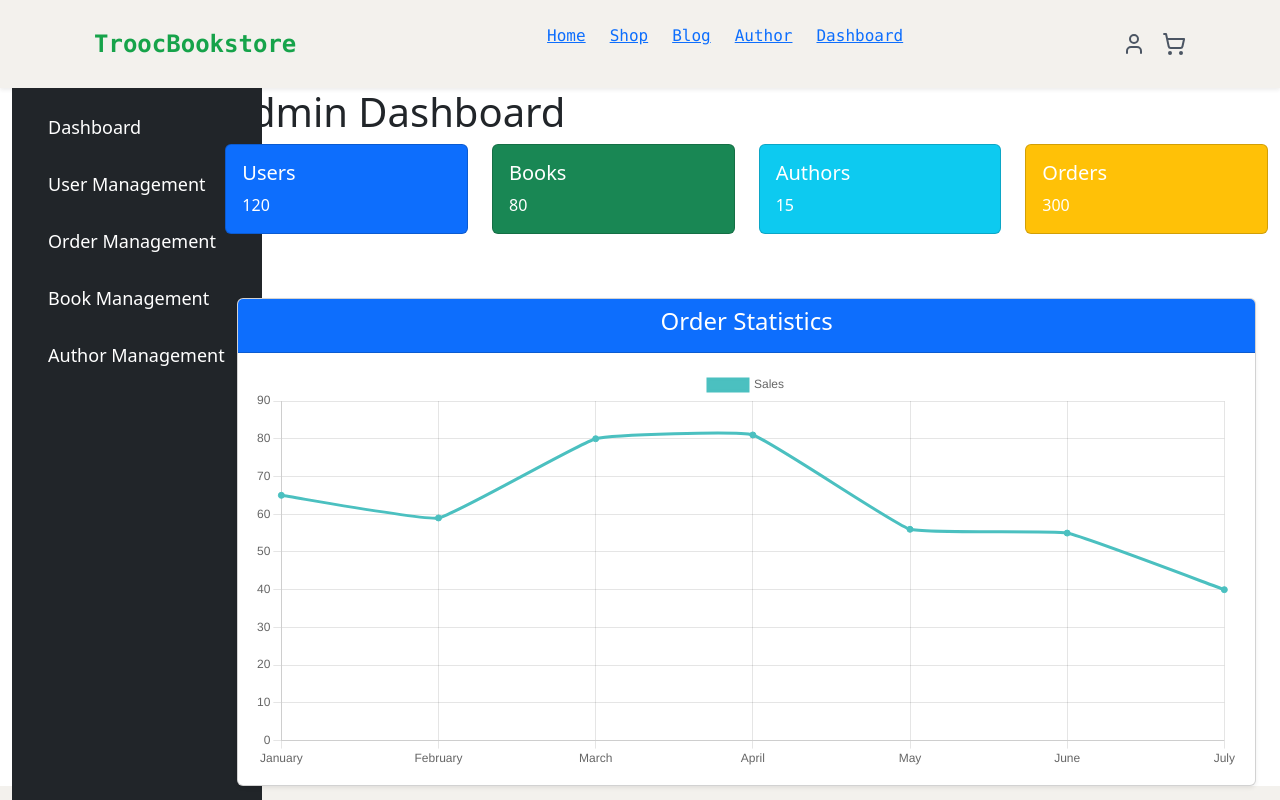
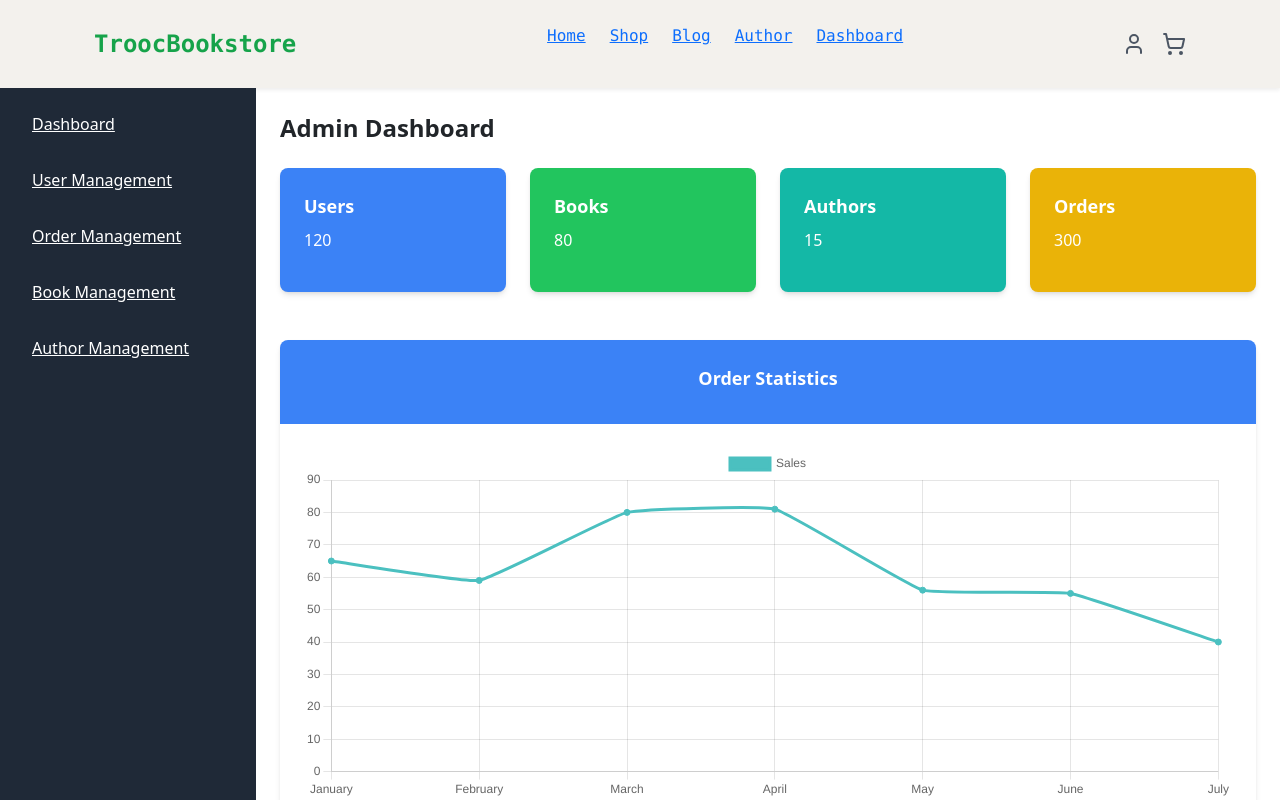
Before and after one commit to tticasso/troocbookstore, a React (Create React App) app in the folder fe/: page /dashboard in a window 1280 px wide. Shown: the top 800 px of the page. Built offline with nearby package versions, Linux system fonts and the light colour scheme.

Commit message:
TRC-15-FE-DashBoard-tailwind

```diff
--- a/fe/src/pages/dashboard/DashBoard.js
+++ b/fe/src/pages/dashboard/DashBoard.js
@@ -1,23 +1,20 @@
 import React from 'react';
-import { Container, Row, Col } from 'react-bootstrap';
 import Sidebar from './Sidebar';
 import DashboardOverview from './DashBoardOverview';
 import OrderChart from './OrderChart';
 
 const Dashboard = () => {
   return (
-    <Container fluid>
-      <Row>
-        <Col md={2}>
-          <Sidebar />
-        </Col>
-        <Col md={10}>
-          <h1>Admin Dashboard</h1>
-          <DashboardOverview />
-          <OrderChart />
-        </Col>
-      </Row>
-    </Container>
+    <div className="flex">
+      <div className="w-1/5">
+        <Sidebar />
+      </div>
+      <div className="w-4/5 p-4">
+        <h1 className="text-2xl font-bold mb-4">Admin Dashboard</h1>
+        <DashboardOverview />
+        <OrderChart />
+      </div>
+    </div>
   );
 };
 
--- a/fe/src/pages/dashboard/DashBoardOverview.js
+++ b/fe/src/pages/dashboard/DashBoardOverview.js
@@ -1,5 +1,4 @@
 import React from 'react';
-import { Card, Row, Col } from 'react-bootstrap';
 
 const DashboardOverview = () => {
   const stats = {
@@ -9,41 +8,35 @@ const DashboardOverview = () => {
     orders: 300,
   };
 
+  const cardStyles = "bg-blue-500 text-white p-4 rounded-lg shadow-md";
+
   return (
-    <Row>
-      <Col md={3}>
-        <Card bg="primary" text="white" className="mb-3">
-          <Card.Body>
-            <Card.Title>Users</Card.Title>
-            <Card.Text>{stats.users}</Card.Text>
-          </Card.Body>
-        </Card>
-      </Col>
-      <Col md={3}>
-        <Card bg="success" text="white" className="mb-3">
-          <Card.Body>
-            <Card.Title>Books</Card.Title>
-            <Card.Text>{stats.books}</Card.Text>
-          </Card.Body>
-        </Card>
-      </Col>
-      <Col md={3}>
-        <Card bg="info" text="white" className="mb-3">
-          <Card.Body>
-            <Card.Title>Authors</Card.Title>
-            <Card.Text>{stats.authors}</Card.Text>
-          </Card.Body>
-        </Card>
-      </Col>
-      <Col md={3}>
-        <Card bg="warning" text="white" className="mb-3">
-          <Card.Body>
-            <Card.Title>Orders</Card.Title>
-            <Card.Text>{stats.orders}</Card.Text>
-          </Card.Body>
-        </Card>
-      </Col>
-    </Row>
+    <div className="flex gap-4">
+      <div className="w-1/4">
+        <div className={cardStyles}>
+          <h2 className="text-lg font-bold">Users</h2>
+          <p>{stats.users}</p>
+        </div>
+      </div>
+      <div className="w-1/4">
+        <div className="bg-green-500 text-white p-4 rounded-lg shadow-md">
+          <h2 className="text-lg font-bold">Books</h2>
+          <p>{stats.books}</p>
+        </div>
+      </div>
+      <div className="w-1/4">
+        <div className="bg-teal-500 text-white p-4 rounded-lg shadow-md">
+          <h2 className="text-lg font-bold">Authors</h2>
+          <p>{stats.authors}</p>
+        </div>
+      </div>
+      <div className="w-1/4">
+        <div className="bg-yellow-500 text-white p-4 rounded-lg shadow-md">
+          <h2 className="text-lg font-bold">Orders</h2>
+          <p>{stats.orders}</p>
+        </div>
+      </div>
+    </div>
   );
 };
 
--- a/fe/src/pages/dashboard/OrderChart.js
+++ b/fe/src/pages/dashboard/OrderChart.js
@@ -1,10 +1,8 @@
 import React from 'react';
 import { Line } from 'react-chartjs-2';
 import { Chart as ChartJS, CategoryScale, LinearScale, PointElement, LineElement, Title, Tooltip, Legend } from 'chart.js';
-import { Container, Row, Col, Card } from 'react-bootstrap';
-import './OrderChart.css'; // File CSS tuỳ chỉnh của bạn
+import './OrderChart.css'; // Keep custom CSS for chart
 
-// Đăng ký các thành phần của Chart.js
 ChartJS.register(CategoryScale, LinearScale, PointElement, LineElement, Title, Tooltip, Legend);
 
 const data = {
@@ -16,14 +14,14 @@ const data = {
       fill: false,
       backgroundColor: 'rgba(75,192,192,1)',
       borderColor: 'rgba(75,192,192,1)',
-      tension: 0.1, // Làm cho biểu đồ mượt mà hơn
+      tension: 0.1,
     },
   ],
 };
 
 const options = {
   responsive: true,
-  maintainAspectRatio: false, // Để cho biểu đồ co giãn với thẻ chứa nó
+  maintainAspectRatio: false,
   scales: {
     y: {
       beginAtZero: true,
@@ -33,22 +31,16 @@ const options = {
 
 const OrderChart = () => {
   return (
-    <Container className="mt-5">
-      <Row>
-        <Col md={12}>
-          <Card className="shadow-sm">
-            <Card.Header className="bg-primary text-white text-center">
-              <h4>Order Statistics</h4>
-            </Card.Header>
-            <Card.Body>
-              <div style={{ height: '400px' }}>
-                <Line data={data} options={options} />
-              </div>
-            </Card.Body>
-          </Card>
-        </Col>
-      </Row>
-    </Container>
+    <div className="mt-5">
+      <div className="shadow-md rounded-lg overflow-hidden">
+        <div className="bg-blue-500 text-white text-center p-4">
+          <h4 className="text-lg font-semibold">Order Statistics</h4>
+        </div>
+        <div className="p-4" style={{ height: '400px' }}>
+          <Line data={data} options={options} />
+        </div>
+      </div>
+    </div>
   );
 };
 
--- a/fe/src/pages/dashboard/Sidebar.css
+++ b/fe/src/pages/dashboard/Sidebar.css
@@ -1,28 +1,19 @@
 .sidebar {
-    width: 250px;
-    height: 100vh;
-    position: fixed;
-    background-color: #343a40; /* Màu nền */
+  @apply w-64 h-screen fixed bg-gray-800; /* Apply Tailwind classes for background color and fixed positioning */
 }
 
 .sidebar .nav-link {
-    font-size: 18px;
-    margin-bottom: 10px;
-    padding: 10px;
-    border-radius: 5px;
-    transition: background-color 0.3s ease;
+  @apply text-lg my-2 px-4 py-2 rounded-lg transition duration-300; /* Replace with Tailwind for padding, margin, and transitions */
 }
 
 .sidebar .nav-link:hover {
-    background-color: #495057; /* Màu nền khi hover */
-    text-decoration: none;
+  @apply bg-gray-700 no-underline; /* Tailwind hover state */
 }
 
 .sidebar .nav-link i {
-    margin-right: 10px; /* Tạo khoảng cách giữa icon và text */
+  @apply mr-2; /* Margin using Tailwind */
 }
 
 .sidebar .nav-link.active {
-    background-color: #007bff; /* Màu nền cho mục đang active */
-    color: white;
+  @apply bg-blue-600 text-white; /* Active state with Tailwind classes */
 }
--- a/fe/src/pages/dashboard/Sidebar.js
+++ b/fe/src/pages/dashboard/Sidebar.js
@@ -1,37 +1,31 @@
 import React from 'react';
-import { Nav } from 'react-bootstrap';
 import './Sidebar.css';
 
 const Sidebar = () => {
   return (
-    <div className="sidebar d-flex flex-column bg-dark">
-      <Nav className="flex-column p-3">
-        <Nav.Item>
-          <Nav.Link href="/dashboard" className="text-white">
-            <i className="bi bi-speedometer2"></i> Dashboard
-          </Nav.Link>
-        </Nav.Item>
-        <Nav.Item>
-          <Nav.Link href="/users" className="text-white">
-            <i className="bi bi-people"></i> User Management
-          </Nav.Link>
-        </Nav.Item>
-        <Nav.Item>
-          <Nav.Link href="/orders" className="text-white">
-            <i className="bi bi-bag-check"></i> Order Management
-          </Nav.Link>
-        </Nav.Item>
-        <Nav.Item>
-          <Nav.Link href="/books" className="text-white">
-            <i className="bi bi-book"></i> Book Management
-          </Nav.Link>
-        </Nav.Item>
-        <Nav.Item>
-          <Nav.Link href="/authors" className="text-white">
-            <i className="bi bi-person-lines-fill"></i> Author Management
-          </Nav.Link>
-        </Nav.Item>
-      </Nav>
+    <div className="sidebar bg-gray-800 h-full flex flex-col">
+      <nav className="flex flex-col p-3 space-y-4">
+        <a href="/dashboard" className="text-white flex items-center space-x-2 hover:bg-gray-700 p-2 rounded">
+          <i className="bi bi-speedometer2"></i>
+          <span>Dashboard</span>
+        </a>
+        <a href="/users" className="text-white flex items-center space-x-2 hover:bg-gray-700 p-2 rounded">
+          <i className="bi bi-people"></i>
+          <span>User Management</span>
+        </a>
+        <a href="/orders" className="text-white flex items-center space-x-2 hover:bg-gray-700 p-2 rounded">
+          <i className="bi bi-bag-check"></i>
+          <span>Order Management</span>
+        </a>
+        <a href="/books" className="text-white flex items-center space-x-2 hover:bg-gray-700 p-2 rounded">
+          <i className="bi bi-book"></i>
+          <span>Book Management</span>
+        </a>
+        <a href="/authors" className="text-white flex items-center space-x-2 hover:bg-gray-700 p-2 rounded">
+          <i className="bi bi-person-lines-fill"></i>
+          <span>Author Management</span>
+        </a>
+      </nav>
     </div>
   );
 };
```
Lines whose indentation alone changed are shown as unchanged.
